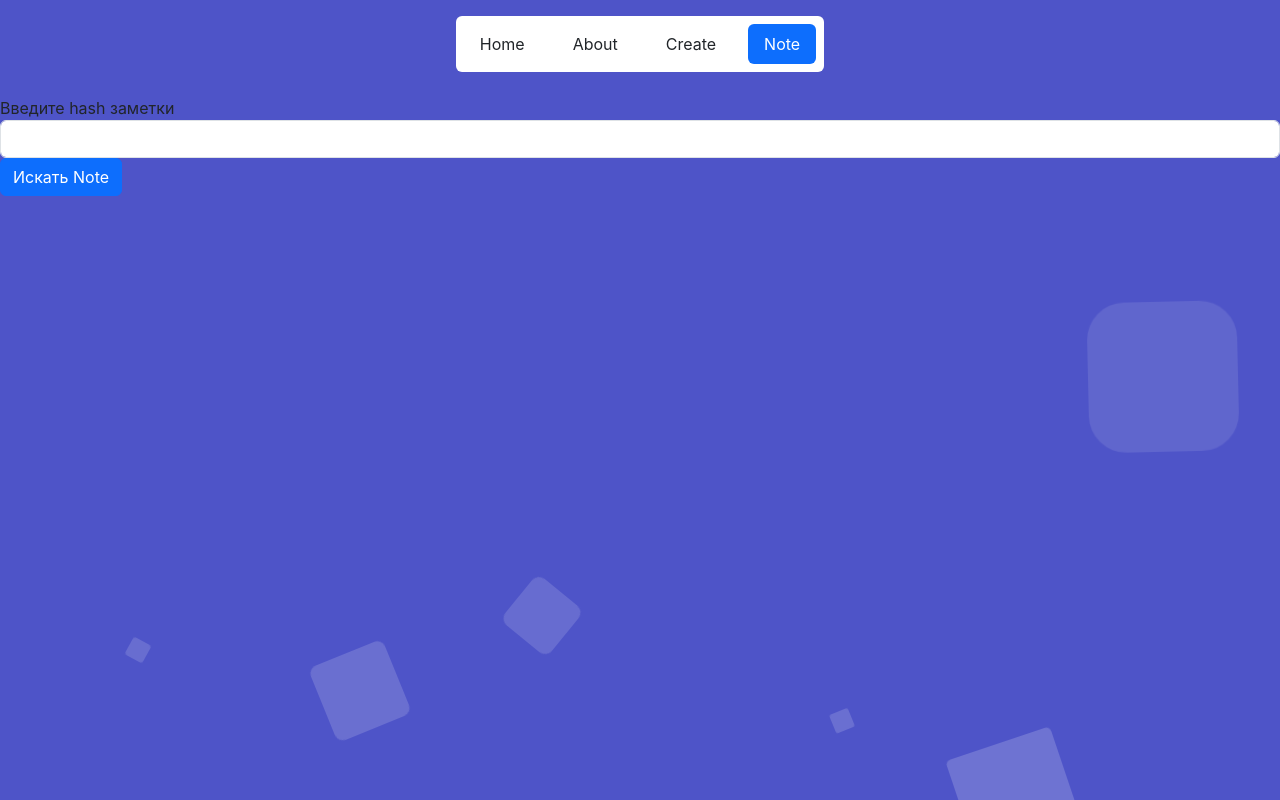
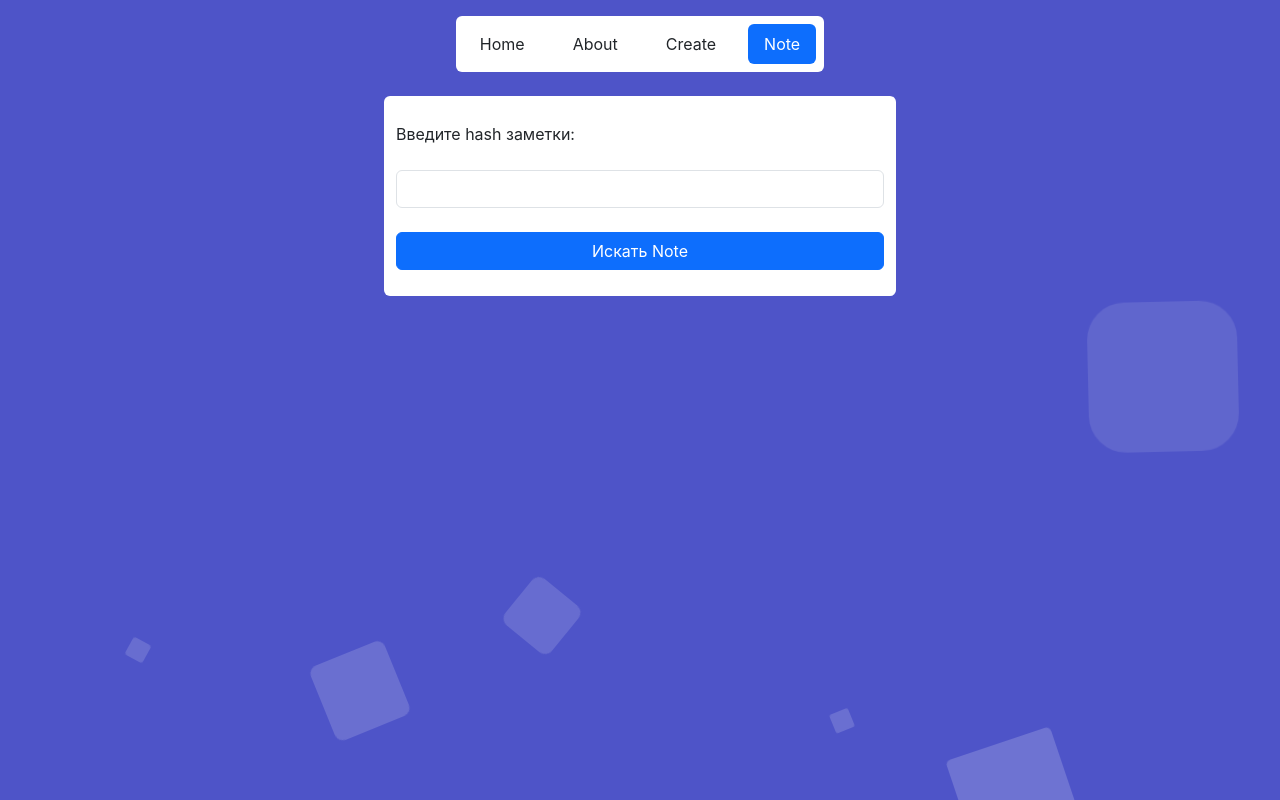
Before and after one commit to Kosta45/link-shield, a React (Create React App) app in the folder react_project/: page /note in a window 1280 px wide. Built offline with nearby package versions, Linux system fonts and the light colour scheme.

Commit message:
Note input styles

```diff
--- a/react_project/public/css/style.css
+++ b/react_project/public/css/style.css
@@ -152,7 +152,8 @@ body{
     width: 20%
 }
 
-.create{
+.create,
+.note-container{
     width: 40%;
     height: 200px;
 }
--- a/react_project/src/components/Note.jsx
+++ b/react_project/src/components/Note.jsx
@@ -67,7 +67,8 @@ const Note = () => {
     }
 
     return (
-        <div>
+        <div className="note-container container bg-white d-flex align-items-center rounded mt-5'">
+             <div className="d-flex flex-column note">
                 <div className={lineClass}>
                    <h4>Note:</h4>
                    <div>{noteText}</div>
@@ -79,11 +80,14 @@ const Note = () => {
                       <p>Произошла ошибка. Такой note не найден.</p>
                 </div>
                 <div className={formClass}>
+                <div className="d-flex flex-column">
                   <form action="" onSubmit={getNote}>
-              <label htmlFor="url">Введите hash заметки</label>
-              <input type="text" name="url" id="url" className="form-control" ref={urlInput}/>
-              <button type="submit" className="btn btn-primary">Искать Note</button>
+                  <label htmlFor="url">Введите hash заметки:</label>
+                  <input type="text" name="url" id="url" className="form-control note mt-4" ref={urlInput}/>
+                  <button type="submit" className="btn btn-primary mt-4 note">Искать Note</button>
                   </form>
+                  </div>
+                </div>
              </div>
         </div>
     )
```
Lines whose indentation alone changed are shown as unchanged.
